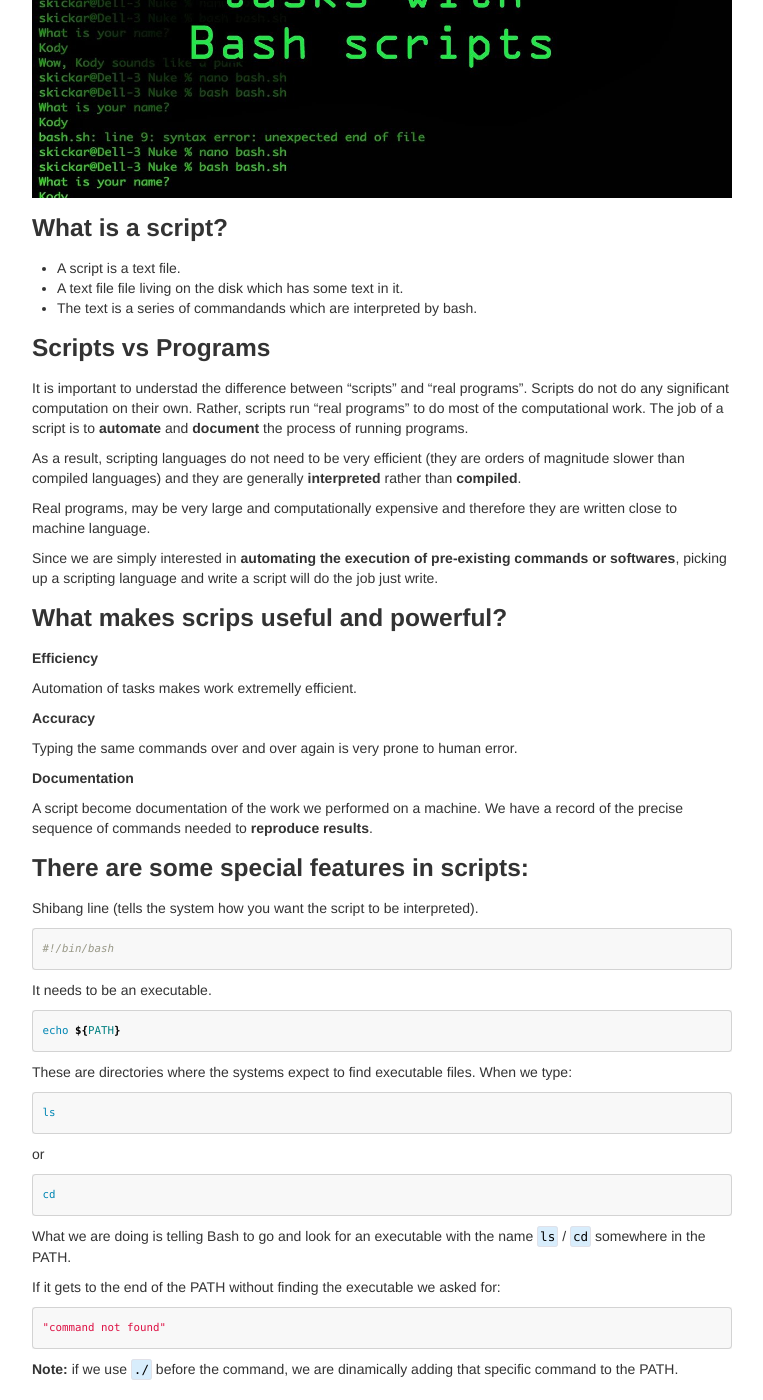
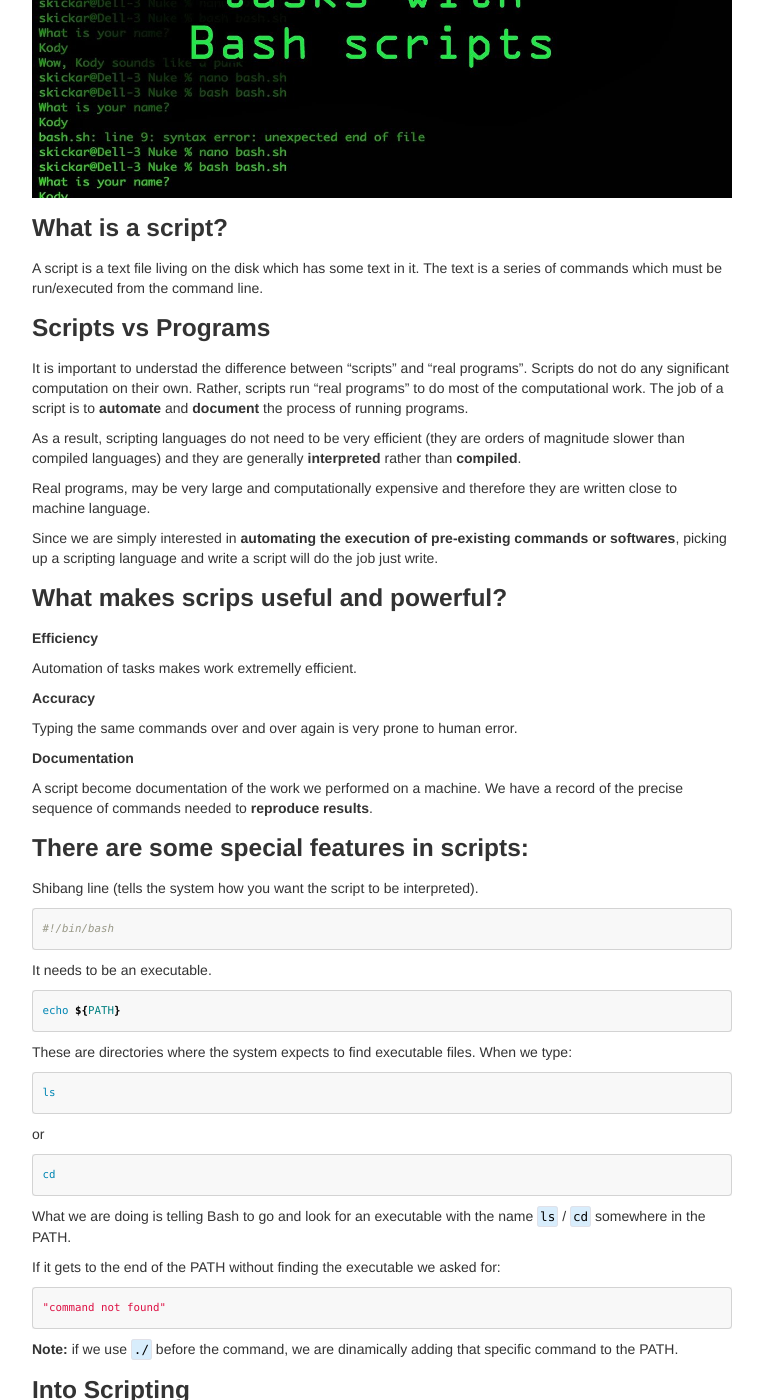
Before and after one commit to GTPB/IBB21, a Jekyll site: the page built from pages/Introduction.md, in a window 1280 px wide and 1400 px high, scrolled down 408 px. Shown: the whole window, without its empty margins (258-1021 px from the left). Built offline with Jekyll 4.4.1, drawn with Linux system fonts in a browser that asks for light colours; our own code applies the rules of GitHub Pages for plain Markdown files; part of the change alters nothing that is shown; some of the changed text lies outside the part shown.

Commit message:
still working on intro

````diff
--- a/pages/Introduction.md
+++ b/pages/Introduction.md
@@ -4,9 +4,9 @@
 
 ### What is a script?
 
-* A script is a text file.
-* A text file file living on the disk which has some text in it.
-* The text is a series of commandands which are interpreted by bash.
+A script is a text file living on the disk which has some text in it. The text is a series of commands which must be run/executed from the command line.
+
+
 
 ### Scripts vs Programs
 
@@ -45,7 +45,7 @@ It needs to be an executable.
 echo ${PATH}
 ```
 
-These are directories where the systems expect to find executable files.
+These are directories where the system expects to find executable files.
 When we type:
 
 ```bash
@@ -70,11 +70,12 @@ If it gets to the end of the PATH without finding the executable we asked for:
 The idea behind scripting is to provide us a means of not just running a single command, which we can easily do directly from the command line, but to run a series of commands automatically in a single process. We run a script, and the script runs the commands for us in the order we ask it for.
 
 ### A simple script
+
 To run our very first script, we will take a couple of commands that are often used repetively in the command line and save them into a file so that we can use them later by typing **one single command**.
 
-Move to xxx directory and create a new file called `my_script.sh` using `nano`.
+Move to `examples` directory and create a new file called `my_script.sh` using `nano`.
 
-Our script will do two things:
+We want our simple script to do two things:
 
 1) print current working directory
 
@@ -116,6 +117,7 @@ Variables are a way of storing information within our programme. This informatio
 Bash has a very particular syntax to both define and retrieve variables.
 
 ```bash
+#!/bin/bash
 VAR="hello IGC"
 echo ${VAR}
 ```
@@ -157,3 +159,16 @@ echo "The number of arguments is: ${#}"
 echo "The list of arguments is: ${@}"
 echo ${VAR}
 ```
+
+### For loops
+
+For loops are what is called a **flow control structure** in programming.
+
+```bash
+#!/bin/bash
+
+for letter in a b c d
+	do
+		echo ${letter}
+	done
+```
````
